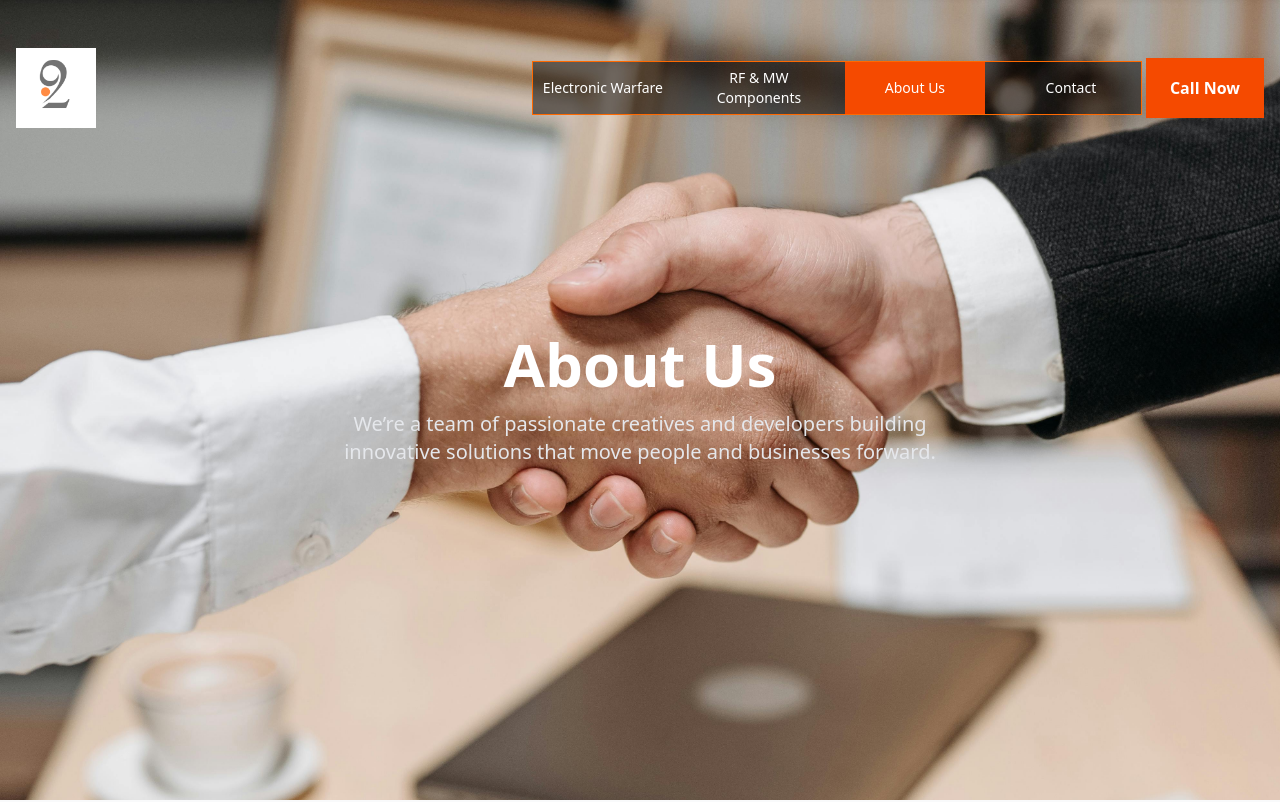
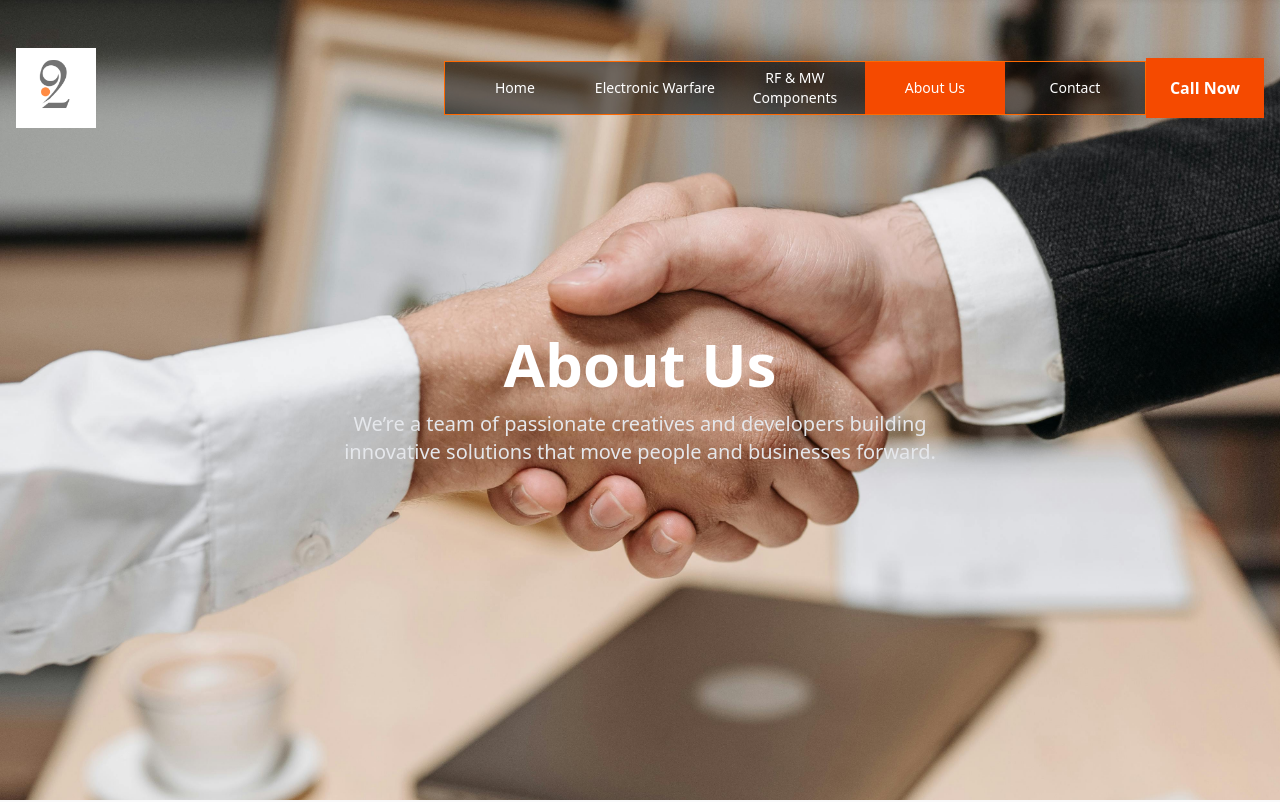
Before and after one commit to MuhammadTalha988516/dot92-website, a React (Vite) app: page /about in a window 1280 px wide. Shown: the top 802 px of the page. Built offline with nearby package versions, Linux system fonts and the light colour scheme.

Commit message:
Doneeeee

```diff
--- a/src/components/contact us/ContactSection.jsx
+++ b/src/components/contact us/ContactSection.jsx
@@ -1,6 +1,5 @@
 import React, { useState } from "react";
 import { motion } from "framer-motion";
-import emailjs from "@emailjs/browser";
 
 const ContactSection = () => {
   const [formData, setFormData] = useState({
@@ -23,16 +22,11 @@ const ContactSection = () => {
   const handleSubmit = (e) => {
     e.preventDefault();
 
-    emailjs
-      .send(
-        "YOUR_SERVICE_ID", // replace
-        "YOUR_TEMPLATE_ID", // replace
-        formData,
-        "YOUR_PUBLIC_KEY" // replace
-      )
-      .then(
-        () => {
-          alert("✅ Your message has been sent!");
+    // You can replace this with your own backend API call
+    console.log("Form submitted:", formData);
+
+    alert("✅ Your message has been recorded!");
+
     setFormData({
       firstName: "",
       lastName: "",
@@ -41,12 +35,6 @@ const ContactSection = () => {
       contactNo: "",
       inquiry: "",
     });
-        },
-        (error) => {
-          console.error("FAILED...", error);
-          alert("❌ Failed to send message. Please try again.");
-        }
-      );
   };
 
   return (
@@ -172,11 +160,11 @@ const ContactSection = () => {
           style={{
             backgroundImage:
               "url('https://cdn.pixabay.com/photo/2024/03/19/15/37/call-center-8643475_1280.jpg')",
-            backgroundSize: "90% 50%",
+            backgroundSize: "80% 55%",
           }}
         >
           <h2 className="text-2xl font-bold mb-2">We are here to help!</h2>
-          <p className="text-sm mb-6 max-w-md">
+          <p className="text-sm mb-6 max-w-sm">
             No matter what stage your idea or project is in. Let’s meet to
             discuss and plan the next steps to make it happen in the most
             efficient way. 👏
--- a/src/components/home/Navbar.jsx
+++ b/src/components/home/Navbar.jsx
@@ -28,9 +28,19 @@ function Navbar() {
         </div>
 
         {/* Right: Navigation + Button */}
-        <div className="flex items-center gap-1">
+        <div className="flex items-center ">
           {/* Navigation Links */}
-          <ul className="flex bg-black/50 border border-orange-500 text-white text-sm font-medium gap-4">
+          <ul className="flex bg-black/50 border border-orange-500 text-white text-sm font-medium ">
+            <li>
+              <NavLink
+                to="/"
+                className={({ isActive }) =>
+                  `${linkClasses} ${isActive ? "bg-orange-600 text-white" : ""}`
+                }
+              >
+                Home
+              </NavLink>
+            </li>
             <li>
               <NavLink
                 to="/electronic-warfare"
@@ -40,7 +50,8 @@ function Navbar() {
               >
                 Electronic Warfare
               </NavLink>
-            </li>
+              </li>
+
             <li>
               <NavLink
                 to="/rf-mw-components"
```
Lines whose indentation alone changed are shown as unchanged.
